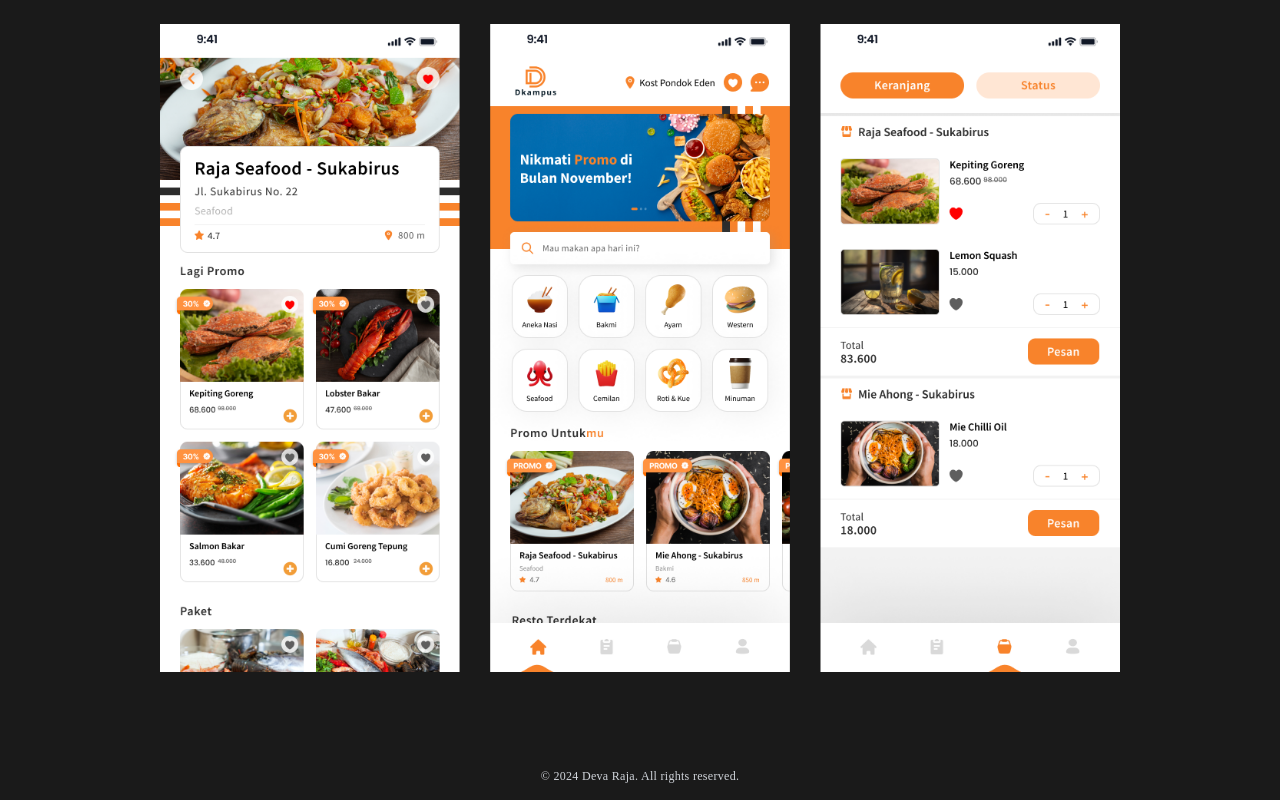
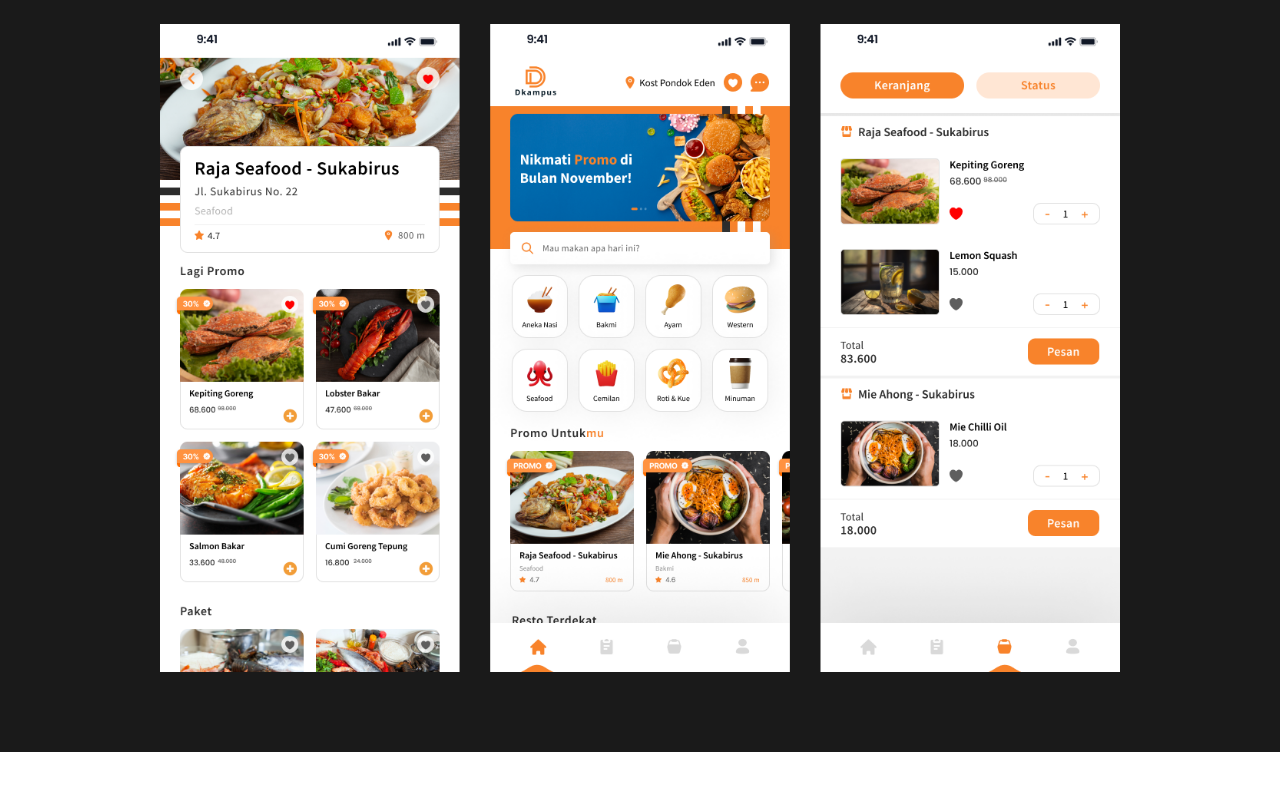
Before and after one commit to deltadv/web-portfolio, a React (Create React App) app: page / in a window 1280 px wide. Shown: the part 4895-5695 px from the top of the page. After the commit the page ends 5647 px from the top, so only its background shows below. Built offline with nearby package versions, Linux system fonts and the light colour scheme.

Commit message:
Update things

```diff
--- a/src/App.js
+++ b/src/App.js
@@ -3,7 +3,6 @@ import Home from "./components/Home";
 import Gallery from "./components/Gallery";
 import About from "./components/About";
 import GalleryLagi from "./components/GalleryLagi";
-import Footer from "./components/Footer";
 import PokemonUnite from "./components/PokemonUnite";
 import Plantique from "./components/Plantique";
 import Dkampus from "./components/Dkampus";
@@ -22,7 +21,6 @@ const App = () => {
       <Plantique />
       <PokemonUnite />
       <Dkampus />
-      <Footer />
       <BackToTopButton />
     </div>
   );
--- a/src/components/Footer.jsx
+++ b/src/components/Footer.jsx
@@ -4,9 +4,9 @@ const Footer = () => {
   return (
     <footer className="w-full bg-[#1a1a1a] text-center py-4 mt-0">
       <div className="container mx-auto">
-        <p className="text-xs font-medium text-gray-300 tracking-wide">
+        {/* <p className="text-xs font-medium text-gray-300 tracking-wide">
           &copy; {new Date().getFullYear()} Deva Raja. All rights reserved.
-        </p>
+        </p> */}
       </div>
     </footer>
   );
```
